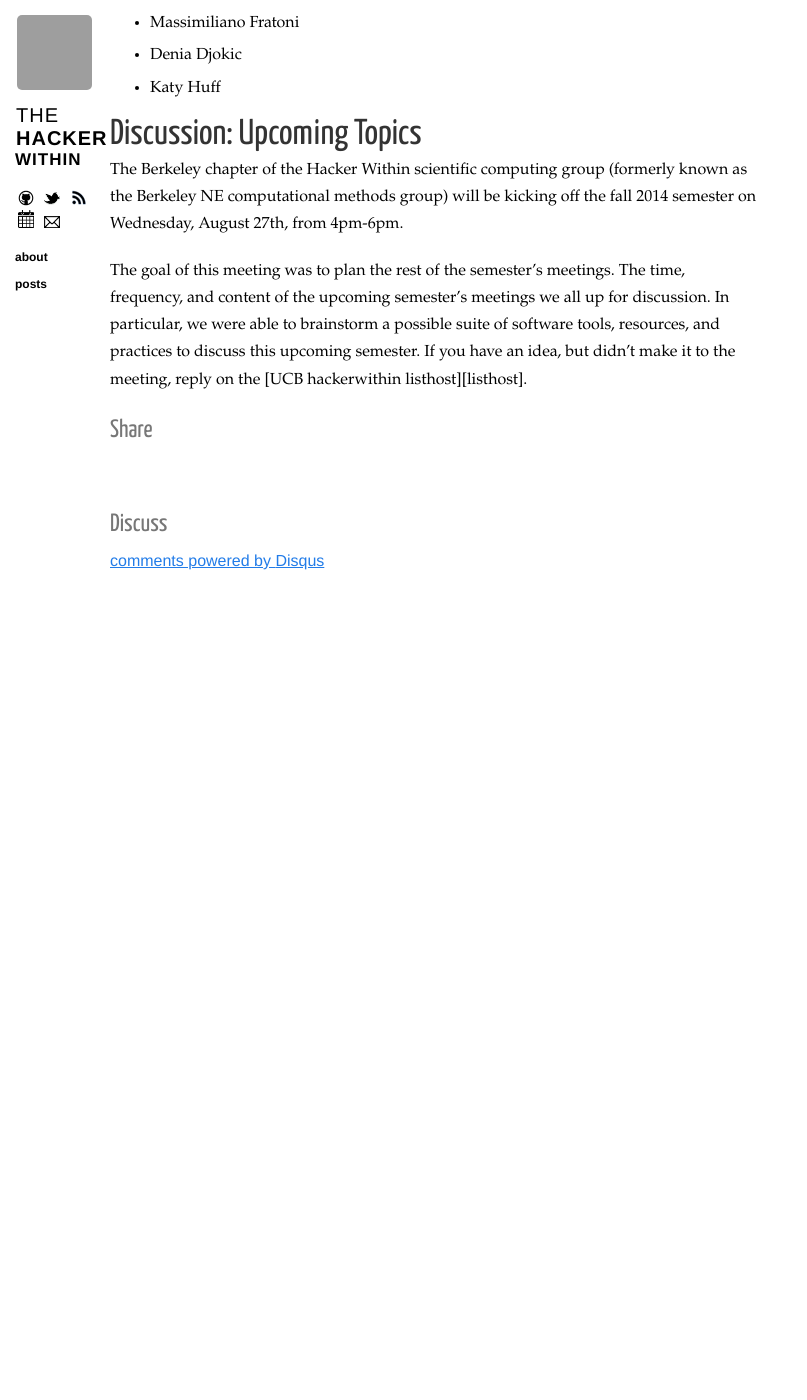
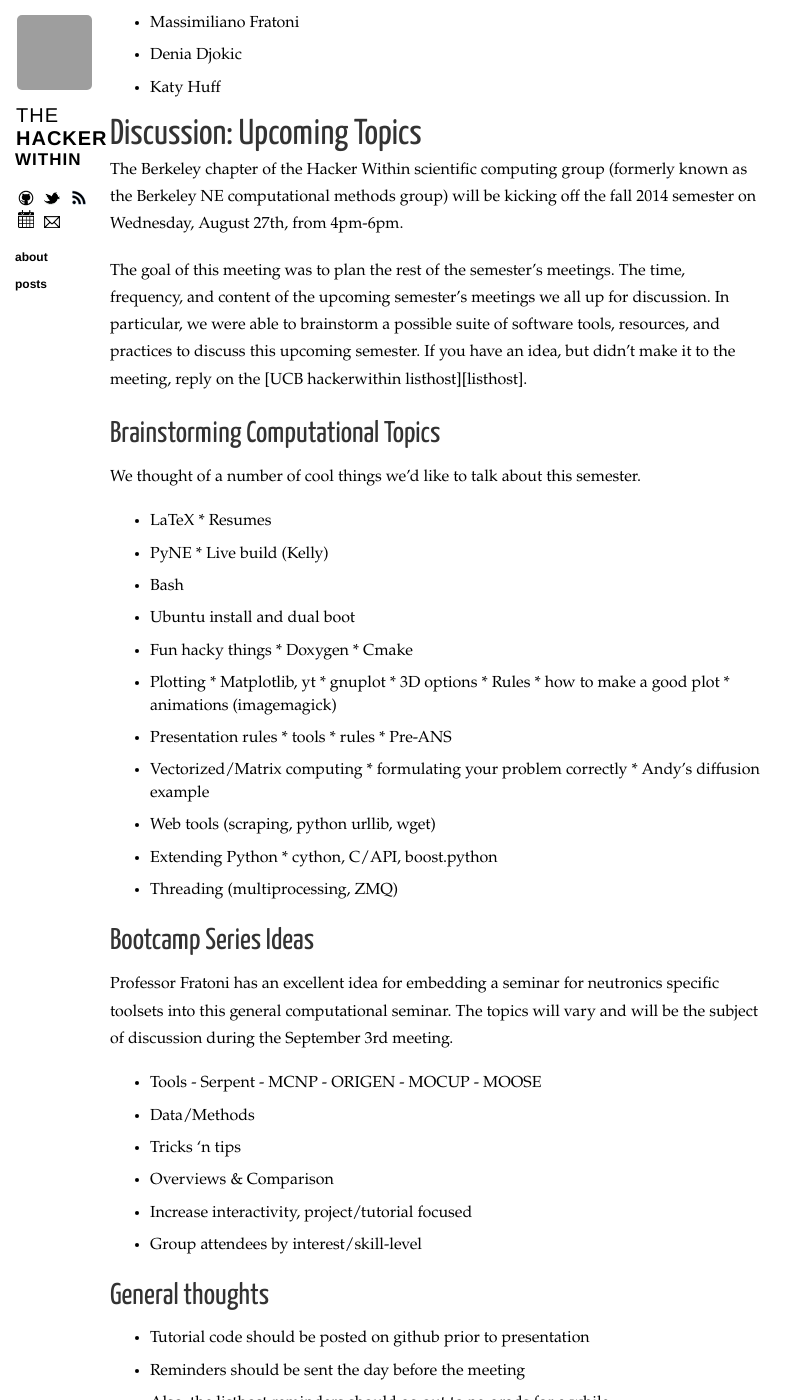
Before and after one commit to thehackerwithin/berkeley, a Jekyll site: the page built from _posts/2014-08-27-fall-kickoff.markdown, in a window 1280 px wide and 1400 px high, scrolled down 371 px. Shown: the whole window, without its empty margins (0-807 px from the left). Built offline with Jekyll 4.4.1, drawn with Linux system fonts in a browser that asks for light colours; nearby versions of some CDN libraries; Markdown is read by kramdown in place of the engine named in the settings; comment, search, counter and statistics services are not loaded; before the commit the page ends 1001 px from its top, so only the background shows below that; some of the changed text lies outside the part shown; grey boxes are pictures that could not be loaded.

Commit message:
adds notes that ross took

```diff
--- a/_posts/2014-08-27-fall-kickoff.markdown
+++ b/_posts/2014-08-27-fall-kickoff.markdown
@@ -33,3 +33,74 @@ we all up for discussion. In particular, we were able to brainstorm
 a possible suite of software tools, resources, and practices to discuss this
 upcoming semester. If you have an idea, but didn't make it to the meeting, reply
 on the [UCB hackerwithin listhost][listhost].
+
+
+## Brainstorming Computational Topics
+
+We thought of a number of cool things we'd like to talk about this semester.
+
+-    LaTeX
+         * Resumes
+-    PyNE
+         * Live build (Kelly)
+-    Bash
+-    Ubuntu install and dual boot
+-    Fun hacky things
+         * Doxygen
+         * Cmake
+-    Plotting
+         * Matplotlib, yt
+         * gnuplot
+         * 3D options
+         * Rules * how to make a good plot
+         * animations (imagemagick)
+-    Presentation rules
+         * tools
+         * rules
+         * Pre-ANS
+-    Vectorized/Matrix computing * formulating your problem correctly
+         * Andy’s diffusion example
+-    Web tools (scraping, python urllib, wget)
+-    Extending Python
+         * cython, C/API, boost.python
+-    Threading (multiprocessing, ZMQ)
+
+
+## Bootcamp Series Ideas
+
+Professor Fratoni has an excellent idea for embedding a seminar for neutronics
+specific toolsets into this general computational seminar. The topics will
+vary and will be the subject of discussion during the September 3rd meeting.
+
+-    Tools
+    -    Serpent
+    -    MCNP
+    -    ORIGEN
+    -    MOCUP
+    -    MOOSE
+-    Data/Methods
+-    Tricks ‘n tips
+-    Overviews & Comparison
+-    Increase interactivity, project/tutorial focused
+-    Group attendees by interest/skill-level
+
+
+## General thoughts
+- Tutorial code should be posted on github prior to presentation
+- Reminders should be sent the day before the meeting
+- Also, the listhost reminders should go out to ne-grads for a while
+- Having the meetings in the Doe Library BIDS space seems feasible.
+
+## Meeting Structure ideas
+1st hour -> nuclear tools seminar
+1:00 - 1:45 -> computing skillz
+1:45 - people burn out -> lightning/hanging out
+
+## Upcoming Talks
+1. Bash (Katy)
+2. Latex/resumes (Katy-resumes), (Laurence, Rachel for general Latex?)
+3. PyNE (Kelly)
+
+# Ordering of talks - Nuclear series
+1. Max overview of what tools to use when
+2. … figure out from Max’s talk
```
